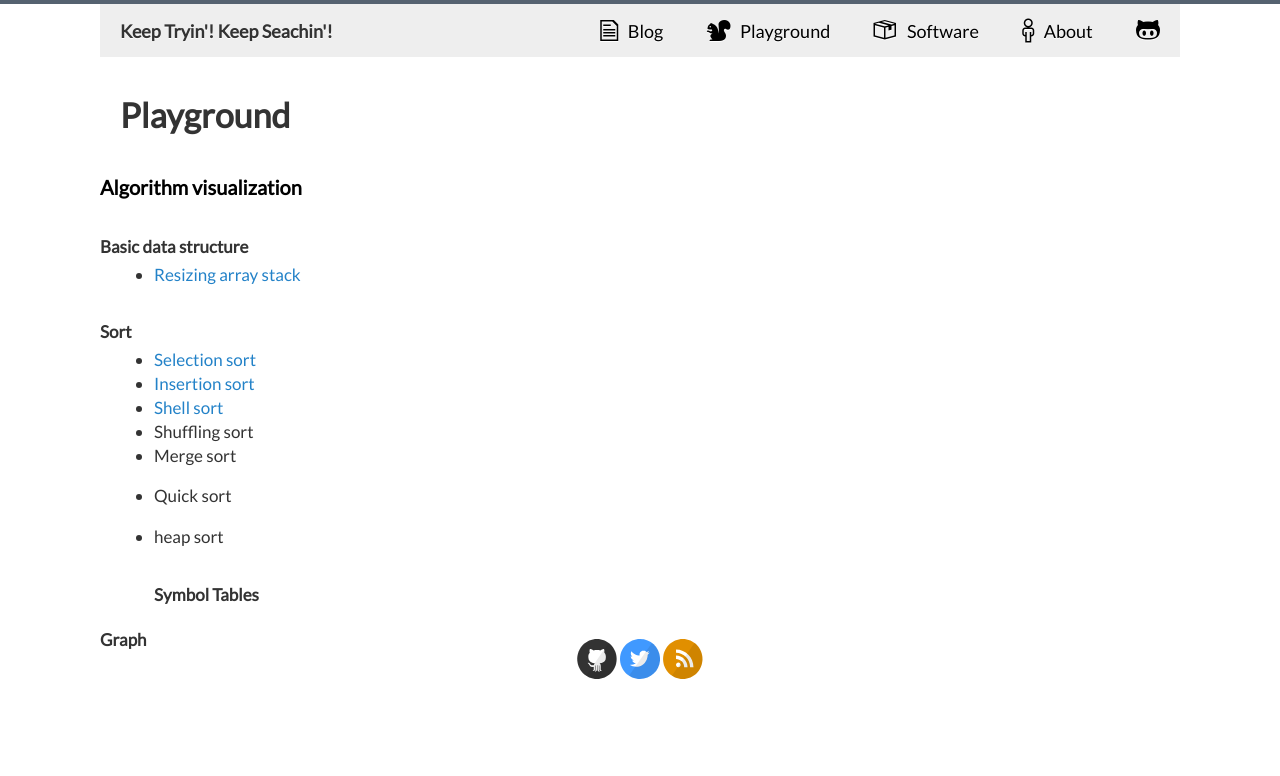
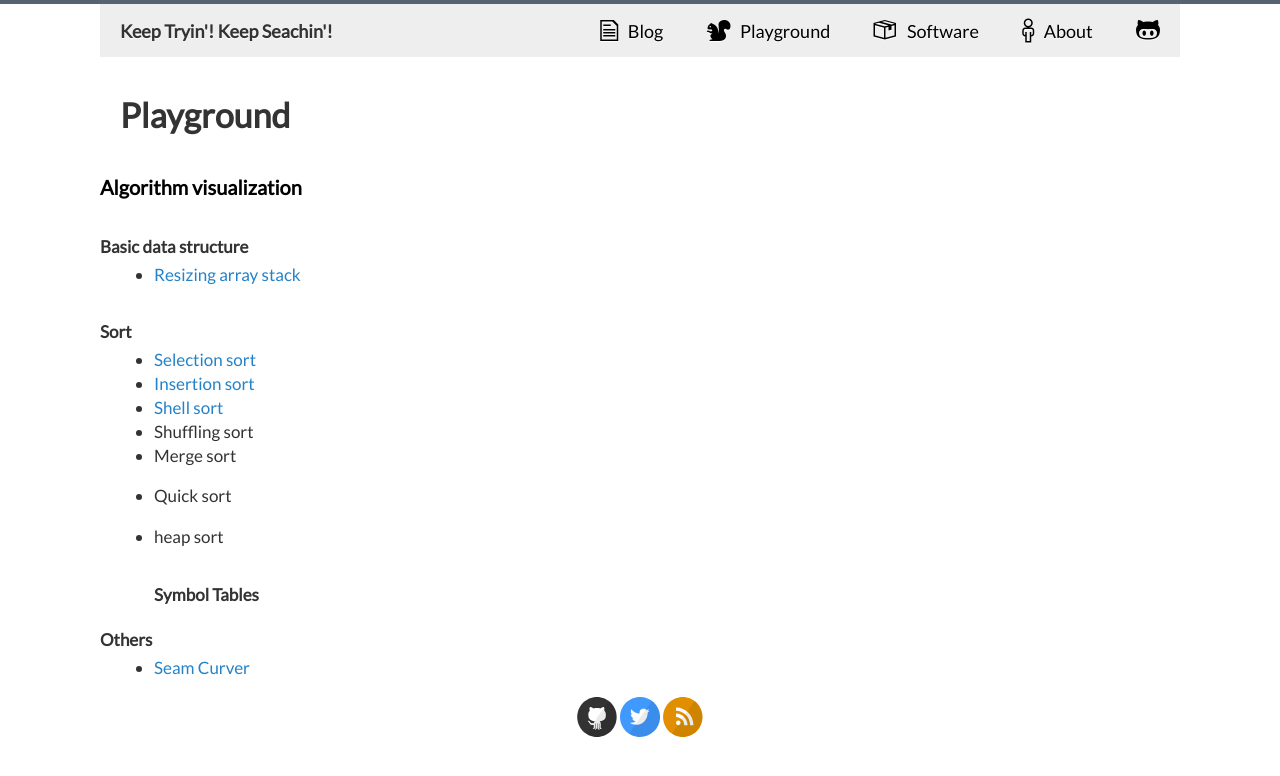
Before and after one commit to kumabook/kumabook.github.io, a Jekyll site: the page built from playground.md, in a window 1280 px wide. Shown: the top 776 px of the page. Built offline with Jekyll 4.4.1, drawn with Linux system fonts in a browser that asks for light colours.

Commit message:
Add Seam Curver to playground

```diff
--- a/playground.md
+++ b/playground.md
@@ -21,4 +21,6 @@ title: Playground
 * heap sort
 ### Symbol Tables
 
-### Graph
+### Others
+
+* [Seam Curver](./playground/index.html#seam-carver)
```
